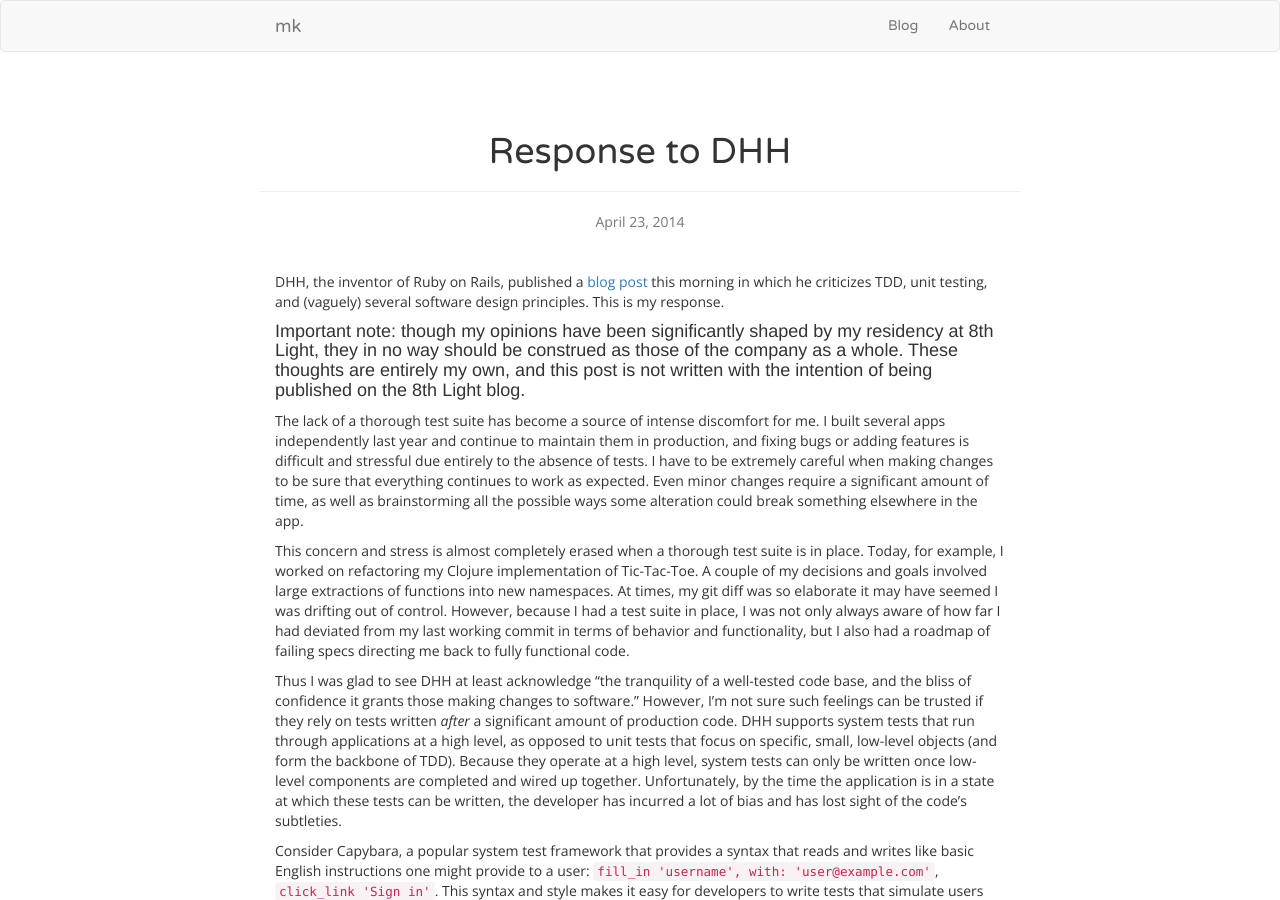
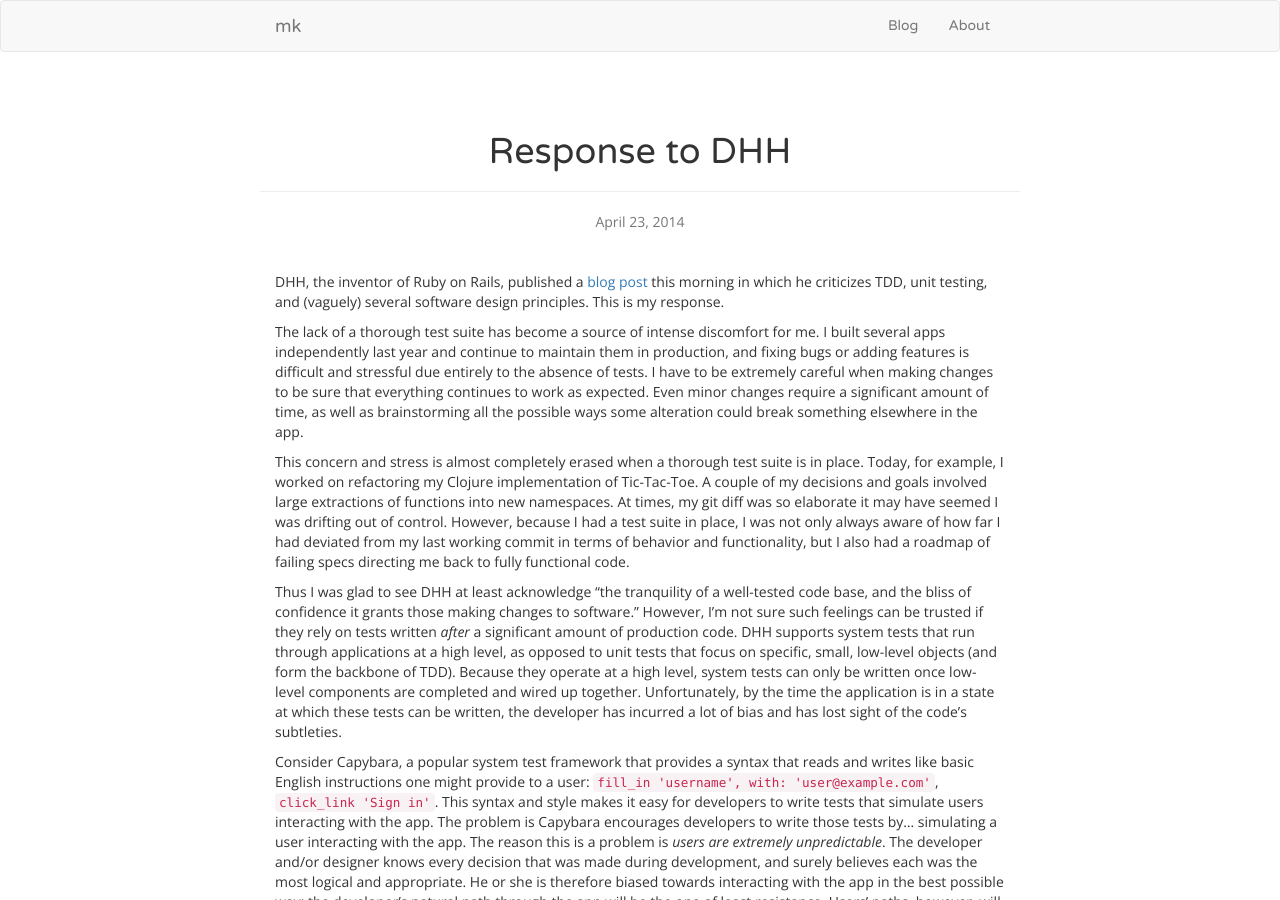
Before and after one commit to mikeknep/website, a Jekyll site: the page built from _posts/2014-04-23-response-to-dhh.md, in a window 1280 px wide and 900 px high. Built offline with Jekyll 4.4.1, drawn with Linux system fonts in a browser that asks for light colours; nearby versions of some CDN libraries; library files that are not in the unit come from our copies; Markdown is read by kramdown in place of the engine named in the settings.

Commit message:
Removes disclaimer in dhh response post

```diff
--- a/_posts/2014-04-23-response-to-dhh.md
+++ b/_posts/2014-04-23-response-to-dhh.md
@@ -4,8 +4,6 @@ title: Response to DHH
 ---
 
 DHH, the inventor of Ruby on Rails, published a [blog post](http://david.heinemeierhansson.com/2014/tdd-is-dead-long-live-testing.html) this morning in which he criticizes TDD, unit testing, and (vaguely) several software design principles. This is my response.
-
-#### Important note: though my opinions have been significantly shaped by my residency at 8th Light, they in no way should be construed as those of the company as a whole. These thoughts are entirely my own, and this post is not written with the intention of being published on the 8th Light blog.
 
 
 The lack of a thorough test suite has become a source of intense discomfort for me. I built several apps independently last year and continue to maintain them in production, and fixing bugs or adding features is difficult and stressful due entirely to the absence of tests. I have to be extremely careful when making changes to be sure that everything continues to work as expected. Even minor changes require a significant amount of time, as well as brainstorming all the possible ways some alteration could break something elsewhere in the app.
```
